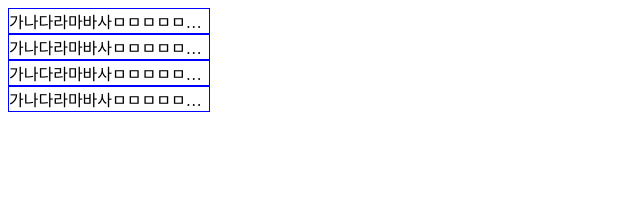
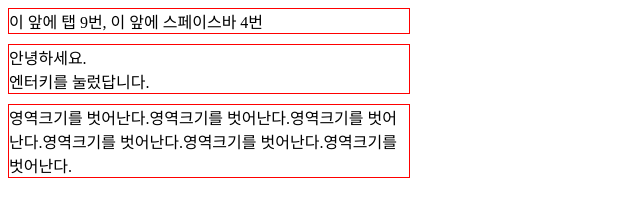
Before and after one commit to songinno/HTML-CSS, a plain HTML site: page CSS/white-space/index.html in a window 1280 px wide. Shown: the whole page, without its empty margins (0-640 px from the left). Drawn offline with Linux system fonts and the light colour scheme.

Commit message:
white-space 속성 [2024.02.28]

```diff
--- a/CSS/white-space/index.html
+++ b/CSS/white-space/index.html
@@ -7,9 +7,17 @@
     <link rel="stylesheet" href="./style.css">
 </head>
 <body>
-        <div class="text">가나다라마바사ㅁㅁㅁㅁㅁㅁㅁㅁㅁㅁㅁㅁㅁㅁㅁ</div>
-        <div class="text">가나다라마바사ㅁㅁㅁㅁㅁㅁㅁㅁㅁㅁㅁㅁㅁㅁㅁ</div>
-        <div class="text">가나다라마바사ㅁㅁㅁㅁㅁㅁㅁㅁㅁㅁㅁㅁㅁㅁㅁ</div>
-        <div class="text">가나다라마바사ㅁㅁㅁㅁㅁㅁㅁㅁㅁㅁㅁㅁㅁㅁㅁ</div>
+    <!-- 넘침 처리 -->
+    <!-- <div class="text">가나다라마바사ㅁㅁㅁㅁㅁㅁㅁㅁㅁㅁㅁㅁㅁㅁㅁ</div>
+    <div class="text">가나다라마바사ㅁㅁㅁㅁㅁㅁㅁㅁㅁㅁㅁㅁㅁㅁㅁ</div>
+    <div class="text">가나다라마바사ㅁㅁㅁㅁㅁㅁㅁㅁㅁㅁㅁㅁㅁㅁㅁ</div>
+    <div class="text">가나다라마바사ㅁㅁㅁㅁㅁㅁㅁㅁㅁㅁㅁㅁㅁㅁㅁ</div> -->
+
+    <!-- white-space 속성 -->
+    <div class="text2">         이 앞에 탭 9번,    이 앞에 스페이스바 4번</div>
+    <div class="text2">안녕하세요.
+        엔터키를 눌렀답니다.
+    </div>
+    <div class="text2">영역크기를 벗어난다.영역크기를 벗어난다.영역크기를 벗어난다.영역크기를 벗어난다.영역크기를 벗어난다.영역크기를 벗어난다.</div>
 </body>
 </html>
--- a/CSS/white-space/style.css
+++ b/CSS/white-space/style.css
@@ -6,3 +6,15 @@
     overflow: hidden;
     text-overflow: ellipsis;
 }
+
+.text2 {
+    width: 400px;
+    border: 1px solid red;
+    margin-bottom: 10px;
+
+    /* white-space: normal; */
+    /* white-space: nowrap; */
+    /* white-space: pre; */
+    /* white-space: pre-wrap; */
+    white-space: pre-line;
+}
```
